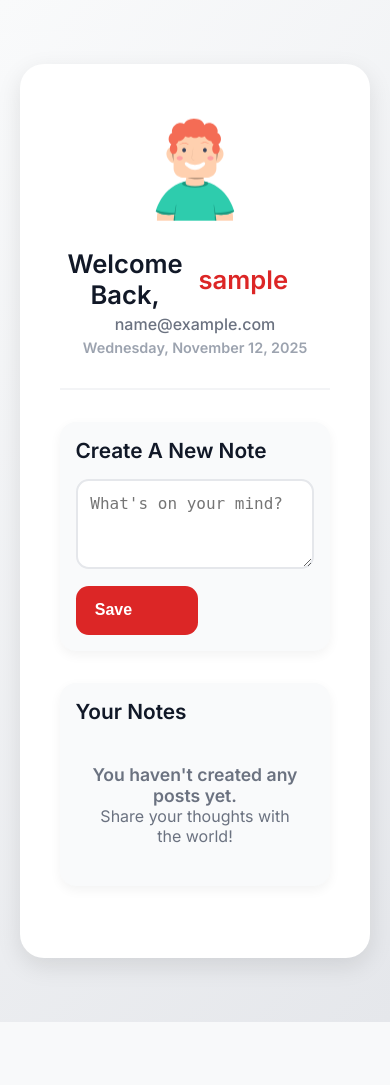
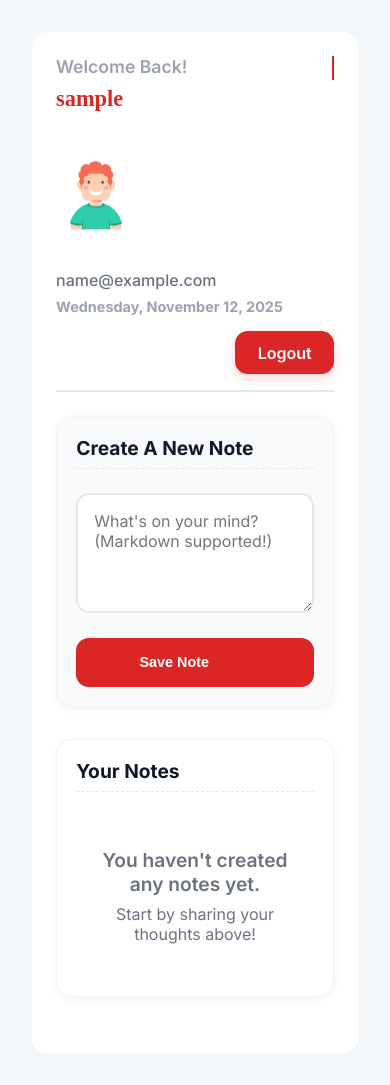
Before and after one commit to CodeCrack-101/Backend-Authentication, a Node server app: page /dash in a window 390 px wide. Before the commit the page ends 1022 px from the top, so only its background shows below. Run offline with Node 20, Linux system fonts and the light colour scheme; the visitor is signed in with stand-in values (Sample User, id 1); some libraries are stand-ins or nearby versions.

Commit message:
final to Push

```diff
--- a/package.json
+++ b/package.json
@@ -28,6 +28,7 @@
     "jsonwebtoken": "^9.0.2",
     "mongoose": "^8.6.0",
     "nodemailer": "^7.0.10",
+    "react-type-animation": "^3.2.0",
     "serverless-http": "^4.0.0",
     "validator": "^13.15.23"
   },
--- a/views/dash.ejs
+++ b/views/dash.ejs
@@ -5,10 +5,8 @@
   <meta name="viewport" content="width=device-width, initial-scale=1.0" />
   <title>Dashboard | <%= user.username %></title>
 
-  <!-- Fonts -->
-  <link href="https://fonts.googleapis.com/css2?family=Inter:wght@400;500;600&display=swap" rel="stylesheet">
+  <link href="https://fonts.googleapis.com/css2?family=Inter:wght@400;500;600;700&display=swap" rel="stylesheet">
 
-  <!-- Lottie Player -->
   <script src="https://unpkg.com/@lottiefiles/lottie-player@latest/dist/lottie-player.js"></script>
   <script src="https://cdn.lordicon.com/lordicon.js"></script>
 
@@ -19,10 +17,9 @@
   padding: 0;
   box-sizing: border-box;
 }
-
 html, body {
   font-family: "Inter", sans-serif;
-  background: linear-gradient(135deg, #f9fafb, #e5e7eb);
+  background: #f4f7fa; /* Slightly darker background for contrast */
   color: #1f2937;
   min-height: 100vh;
   display: flex;
@@ -37,7 +34,6 @@ html, body {
   width: 100%;
   max-width: 950px;
   border-radius: 1.5rem;
-  box-shadow: 0 8px 25px rgba(0, 0, 0, 0.1);
   padding: 2.5rem;
   animation: fadeIn 0.6s ease-in-out;
   position: relative;
@@ -48,93 +44,136 @@ html, body {
   display: flex;
   justify-content: space-between;
   align-items: center;
-  border-bottom: 2px solid #f3f4f6;
-  padding-bottom: 1rem;
-  margin-bottom: 2rem;
+  border-bottom: 2px solid #e5e7eb; /* Lighter divider */
+  padding-bottom: 1.5rem;
+  margin-bottom: 2.5rem;
 }
-
 .user-info h1 {
-  font-size: 1.6rem;
+  font-size: 2rem;
   color: #111827;
+  font-family: 'Times New Roman', Times, serif;
   display: flex;
   align-items: center;
-  gap: 0.5rem;
+  gap: 0.75rem;
+  font-weight: 700; /* Bolder name */
 }
-
 .user-info span {
   color: #dc2626;
 }
-
 .user-info h2 {
   font-size: 1rem;
   font-weight: 500;
   color: #6b7280;
-  margin-top: 0.25rem;
+  margin-top: 0.5rem;
 }
-
 #post-date {
   font-size: 0.9rem;
   color: #9ca3af;
-  margin-top: 0.3rem;
+  margin-top: 0.5rem;
+}
+/* ---------------------- LOGOUT WRAPPER ---------------------- */
+.logout-wrapper {
+  display: flex;
+  justify-content: flex-end;
+  align-items: center;
 }
 
 .logout-wrapper a {
-  transition: transform 0.3s ease;
+  display: inline-flex;
+  align-items: center;
+  justify-content: center;
+  background-color: #dc2626;
+  color: #ffffff;
+  text-decoration: none;
+  padding: 0.7rem 1.4rem;
+  border-radius: 0.8rem;
+  font-weight: 600;
+  font-size: 1rem;
+  transition: all 0.3s ease;
+  box-shadow: 0 4px 12px rgba(220, 38, 38, 0.2);
 }
+
 .logout-wrapper a:hover {
-  transform: rotate(10deg) scale(1.1);
+  background-color: #b91c1c;
+  transform: translateY(-2px);
+  box-shadow: 0 6px 16px rgba(220, 38, 38, 0.3);
 }
+
 
 /* ---------------------- LOTTIE ANIMATION ---------------------- */
 lottie-player {
   display: block;
-  margin: 0 auto 1.5rem auto;
-  width: 140px;
+  animation: float 3s ease-in-out infinite;
+}
+.lottie-user {
+  width: 50px;
+  height: 50px;
+}
+.lottie-card {
+  width: 80px;
   height: 140px;
-  animation: float 3s ease-in-out infinite;
 }
 
 /* ---------------------- CARD STYLES ---------------------- */
 .card {
-  background: #f9fafb;
+  background: #ffffff;
   border-radius: 1rem;
   padding: 1.5rem;
   margin-bottom: 2rem;
-  box-shadow: 0 4px 12px rgba(0, 0, 0, 0.05);
-  transition: 0.3s;
+  box-shadow: 0 2px 8px rgba(0, 0, 0, 0.05); /* Softer shadow */
+  border: 1px solid #f3f4f6;
+  transition: all 0.3s ease;
 }
-
+.card-create {
+  background: #f9fafb; /* Lighter background for the create card */
+}
 .card:hover {
-  transform: translateY(-4px);
+  transform: translateY(-3px);
   box-shadow: 0 6px 16px rgba(0, 0, 0, 0.08);
 }
-
 .card-title {
-  font-size: 1.3rem;
+  font-size: 1.4rem;
   color: #111827;
-  font-weight: 600;
-  margin-bottom: 1rem;
+  font-weight: 700;
+  margin-bottom: 1.5rem;
+  border-bottom: 1px dashed #e5e7eb;
+  padding-bottom: 0.5rem;
 }
 
 /* ---------------------- TEXTAREA ---------------------- */
 textarea {
   width: 100%;
-  min-height: 90px;
+  min-height: 120px; /* Taller textarea */
   border: 2px solid #e5e7eb;
   border-radius: 0.8rem;
-  padding: 0.8rem;
+  padding: 1rem;
   font-size: 1rem;
   outline: none;
   resize: vertical;
   transition: border 0.3s ease, box-shadow 0.3s ease;
+  font-family: "Inter", sans-serif;
+  color: #374151;
 }
-
 textarea:focus {
   border-color: #dc2626;
   box-shadow: 0 0 0 4px rgba(220, 38, 38, 0.15);
+  background: #ffffff;
+}
+.edit-form textarea {
+    min-height: 80px;
+    margin-top: 0.8rem;
 }
 
 /* ---------------------- BUTTONS ---------------------- */
+.actions {
+    display: flex;
+    gap: 0.6rem;
+    margin-top: 0.8rem;
+    justify-content: flex-end; /* Align buttons to the right */
+}
+.card-create .actions {
+    justify-content: flex-start;
+}
 .btn {
   border: none;
   border-radius: 0.8rem;
@@ -147,111 +186,171 @@ textarea:focus {
   justify-content: center;
   gap: 0.4rem;
   transition: all 0.3s ease;
+  text-decoration: none;
+  line-height: 1; /* Fix vertical alignment */
 }
-
-.btn-primary {
-  background: #dc2626;
-  color: white;
-}
-.btn-primary:hover {
-  background: #b91c1c;
-}
-
+.btn-primary { background: #dc2626; color: white; }
+.btn-primary:hover { background: #b91c1c; transform: translateY(-1px); }
 .btn-outline {
   background: transparent;
   border: 2px solid #9ca3af;
   color: #374151;
 }
-.btn-outline:hover {
-  border-color: #dc2626;
-  color: #dc2626;
-}
-
-.btn-danger {
-  background: #ef4444;
-  color: white;
-}
-.btn-danger:hover {
-  background: #b91c1c;
-}
-
-.btn-sm {
-  font-size: 0.9rem;
-  padding: 0.4rem 0.8rem;
+.btn-outline:hover { border-color: #dc2626; color: #dc2626; }
+.btn-danger { background: #ef4444; color: white; }
+.btn-danger:hover { background: #b91c1c; transform: translateY(-1px); }
+.btn-sm { font-size: 0.9rem; padding: 0.5rem 1rem; }
+.btn lord-icon {
+    width: 25px;
+    height: 25px;
+    margin-right: -5px;
 }
 
 /* ---------------------- POSTS ---------------------- */
 .post {
   background: white;
   border: 1px solid #e5e7eb;
-  border-radius: 1rem;
-  padding: 1rem;
-  margin-bottom: 1rem;
+  border-radius: 0.8rem;
+  padding: 1.2rem;
+  margin-bottom: 1.2rem;
   position: relative;
-  transition: box-shadow 0.3s ease;
+  transition: box-shadow 0.3s ease, border-color 0.3s ease;
 }
 .post:hover {
   box-shadow: 0 4px 10px rgba(220, 38, 38, 0.1);
+  border-color: #fca5a5;
 }
-
 .post-content {
     font-size: 1rem;
     line-height: 1.6;
     color: #374151;
+    white-space: pre-wrap; /* Preserves formatting */
 }
-
 .post-meta {
-  font-size: 0.85rem;
+    font-size: 0.8rem;
     color: #9ca3af;
-  margin-top: 0.4rem;
+    margin-top: 0.6rem;
+    border-top: 1px solid #f3f4f6;
+    padding-top: 0.4rem;
+    display: block;
 }
-
-.actions {
-  display: flex;
-  gap: 0.6rem;
+.post .actions {
     margin-top: 0.8rem;
+    justify-content: flex-end;
+    gap: 0.4rem;
+}
+.post .actions button {
+    display: inline-flex;
+    padding: 0.4rem;
+    width: 40px;
+    height: 40px;
+    border-radius: 50%;
+}
+.post .actions button lord-icon {
+    width: 24px;
+    height: 24px;
+    margin: 0;
 }
 
 /* ---------------------- EMPTY STATE ---------------------- */
-.empty-state {
-  text-align: center;
-  padding: 1.5rem 1rem;
-  color: #6b7280;
-}
-.empty-state p:first-child {
+.empty-state { text-align: center; padding: 2rem 1rem; color: #6b7280; }
+.empty-state p:first-child { font-weight: 600; font-size: 1.2rem; margin-bottom: 0.5rem; }
+
+/* ---------------------- TYPEWRITER ---------------------- */
+.typewriter {
+  font-size: 1.1rem;
+  color: #9ca3af;
   font-weight: 600;
-  font-size: 1.1rem;
+  height: 1.5rem;
+  overflow: hidden;
+  border-right: 2px solid #dc2626;
+  white-space: nowrap;
+  animation: blink 0.8s step-end infinite;
+  margin-bottom: 0.5rem;
 }
 
 /* ---------------------- ANIMATIONS ---------------------- */
+@keyframes blink {
+  50% { border-color: transparent; }
+}
 @keyframes fadeIn {
   from { opacity: 0; transform: translateY(10px); }
   to { opacity: 1; transform: translateY(0); }
 }
-
 @keyframes float {
   0%, 100% { transform: translateY(0); }
-  50% { transform: translateY(-10px); }
+  50% { transform: translateY(-8px); }
 }
 
-/* ---------------------- RESPONSIVE ---------------------- */
-@media (max-width: 600px) {
+/* ---------------------- RESPONSIVE FIXES ---------------------- */
+@media (max-width: 768px) {
+  html, body {
+    padding: 1rem;
+    align-items: flex-start;
+  }
+  .container {
+    padding: 1.5rem;
+    border-radius: 1rem;
+    max-width: 100%;
+  }
   .header {
     flex-direction: column;
-    text-align: center;
+    align-items: flex-start;
+    padding-bottom: 1rem;
+    margin-bottom: 1.5rem;
   }
-
+  .user-info {
+    width: 100%;
+    margin-bottom: 1rem;
+  }
+  .user-info h1 {
+    font-size: 1.5rem;
+  }
   .logout-wrapper {
-    margin-top: 1rem;
+    align-self: flex-end;
   }
-
+  .card-title {
+    font-size: 1.2rem;
+  }
   .card {
-    padding: 1rem;
+    padding: 1.2rem;
   }
-
-  lottie-player {
-    width: 120px;
-    height: 120px;
+  .actions {
+    flex-wrap: wrap;
+    justify-content: space-between !important;
+  }
+  .card-create .actions {
+    justify-content: flex-start !important;
+  }
+  .btn {
+    width: 100%;
+    margin-top: 0.5rem;
+  }
+  .post .actions {
+    justify-content: flex-end;
+    width: auto;
+  }
+  .post .actions button {
+    margin-top: 0;
+  }
+}
+@media (max-width: 480px) {
+    .user-info h1 {
+        font-size: 1.4rem;
+        flex-direction: column;
+        align-items: flex-start;
+    }
+    .user-info h1 span {
+        display: block;
+        line-height: 1;
+    }
+    .lottie-user {
+        width: 40px;
+        height: 40px;
+    }
+    .btn {
+        padding: 0.6rem 0.8rem;
+        font-size: 0.9rem;
     }
 }
   </style>
@@ -259,47 +358,31 @@ textarea:focus {
 
 <body>
   <div class="container">
-    <!-- Lottie animation -->
-    <lottie-player
-      src="/user.json"
-      background="transparent"
-      speed="1"
-      loop
-      autoplay
-    ></lottie-player>
-
-    <!-- HEADER -->
     <header class="header">
       <div class="user-info">
+        <div class="typewriter" id="typewriter"></div>
+
         <h1>
-          Welcome Back, <span><%= user.username %></span>
-          <lord-icon src="https://cdn.lordicon.com/shcfcebj.json"
-            trigger="hover"
-            colors="primary:#dc2626,secondary:#dc2626"
-            style="width:50px;height:40px;">
-          </lord-icon>
+          <span><%= user.username %></span>
+          <lottie-player class="lottie-card" src="/user.json" background="transparent" speed="1" loop autoplay></lottie-player>
         </h1>
         <h2><%= user.email %></h2>
         <h4 id="post-date"></h4>
       </div>
+
       <div class="logout-wrapper">
-        <a href="/logout" title="Logout">
-          <lord-icon src="https://cdn.lordicon.com/vfiwitrm.json"
-            trigger="hover"
-            style="width:50px;height:50px;">
-          </lord-icon>
+        <a href="/logout" title="Logout"> Logout
         </a>
       </div>
     </header>
 
-    <!-- CREATE NOTE CARD -->
-    <div class="card">
+    <div class="card card-create">
       <h3 class="card-title">Create A New Note</h3>
       <form method="POST" action="/dash">
-        <textarea name="content" placeholder="What's on your mind?" required></textarea>
+        <textarea name="content" placeholder="What's on your mind? (Markdown supported!)" required></textarea>
         <div class="actions">
           <button type="submit" class="btn btn-primary">
-            Save
+            Save Note
             <lord-icon src="https://cdn.lordicon.com/jectmwqf.json"
               trigger="hover"
               style="width:40px;height:30px;">
@@ -363,33 +438,73 @@ textarea:focus {
         <% }); %>
       <% } else { %>
         <div class="empty-state">
-          <p>You haven't created any posts yet.</p>
-          <p>Share your thoughts with the world!</p>
+          <p>You haven't created any notes yet.</p>
+          <p>Start by sharing your thoughts above!</p>
         </div>
       <% } %>
     </div>
   </div>
 
-  <!-- SCRIPT -->
   <script>
     // Display current date
     const options = { weekday: 'long', year: 'numeric', month: 'long', day: 'numeric' };
     document.getElementById('post-date').innerText = new Date().toLocaleDateString('en-US', options);
 
+    // Typewriter animation
+    const textArray = ["Hello ", "Welcome Back!", "Let's jot some notes!"];
+    let textIndex = 0;
+    let charIndex = 0;
+    const typewriter = document.getElementById("typewriter");
+
+    function type() {
+      if (charIndex < textArray[textIndex].length) {
+        typewriter.textContent += textArray[textIndex].charAt(charIndex);
+        charIndex++;
+        setTimeout(type, 80);
+      } else {
+        setTimeout(erase, 2500);
+      }
+    }
+
+    function erase() {
+      if (charIndex > 0) {
+        typewriter.textContent = textArray[textIndex].substring(0, charIndex - 1);
+        charIndex--;
+        setTimeout(erase, 40);
+      } else {
+        textIndex = (textIndex + 1) % textArray.length;
+        setTimeout(type, 600);
+      }
+    }
+
+    document.addEventListener("DOMContentLoaded", () => {
+      setTimeout(type, 800);
+    });
+
     // Edit form toggle
     document.querySelectorAll('.edit-btn').forEach(btn => {
       btn.addEventListener('click', e => {
+        // Find the closest parent with class 'post' (handles clicks on the icon inside the button)
         const post = e.target.closest('.post');
+        if (post) {
+            // Hide all post content and forms first (optional, but clean)
+            document.querySelectorAll('.post-content').forEach(pc => pc.style.display = 'block');
+            document.querySelectorAll('.edit-form').forEach(ef => ef.style.display = 'none');
+
+            // Show the edit form for the current post and hide its content
             post.querySelector('.edit-form').style.display = 'block';
             post.querySelector('.post-content').style.display = 'none';
+        }
       });
     });
 
     document.querySelectorAll('.cancel-edit').forEach(btn => {
       btn.addEventListener('click', e => {
         const post = e.target.closest('.post');
+        if (post) {
             post.querySelector('.edit-form').style.display = 'none';
             post.querySelector('.post-content').style.display = 'block';
+        }
       });
     });
   </script>
```
Also changed, not shown: other parts of views/dash.ejs (+11 -19 lines), 1 other file. Lines whose indentation alone changed are shown as unchanged.
